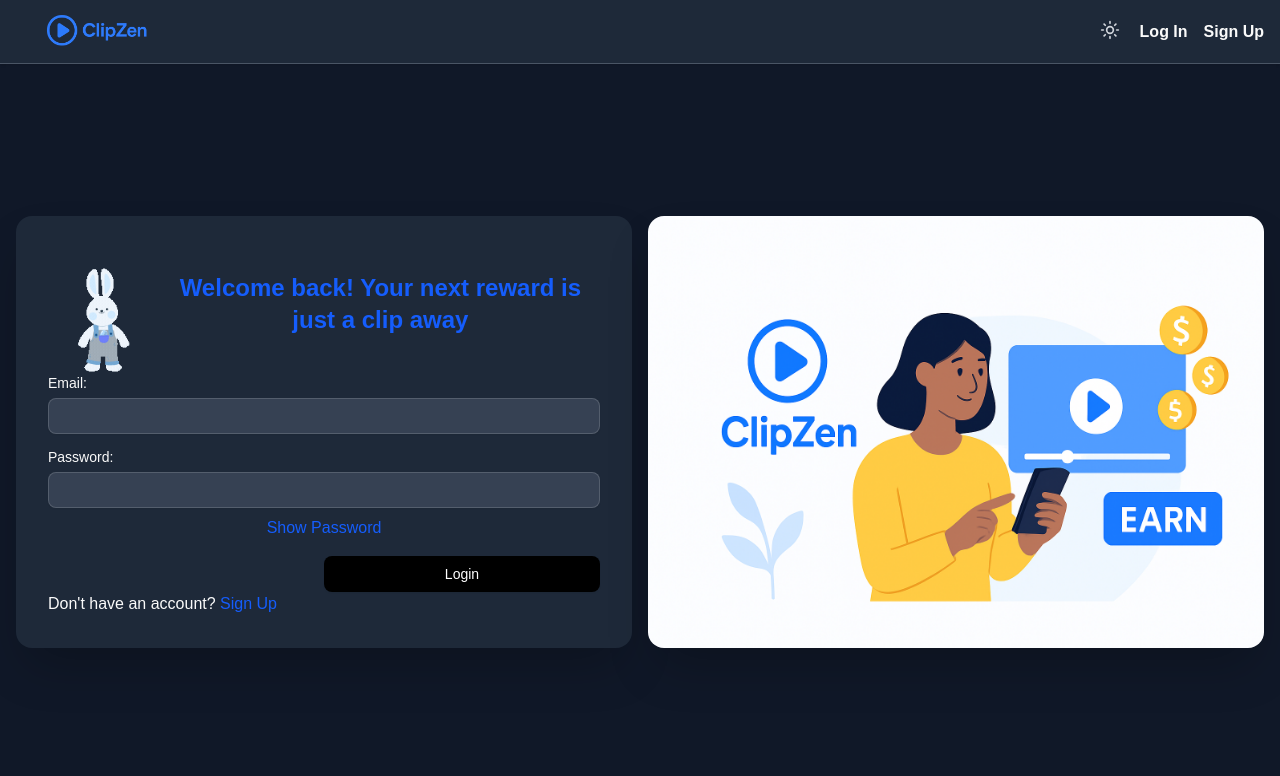
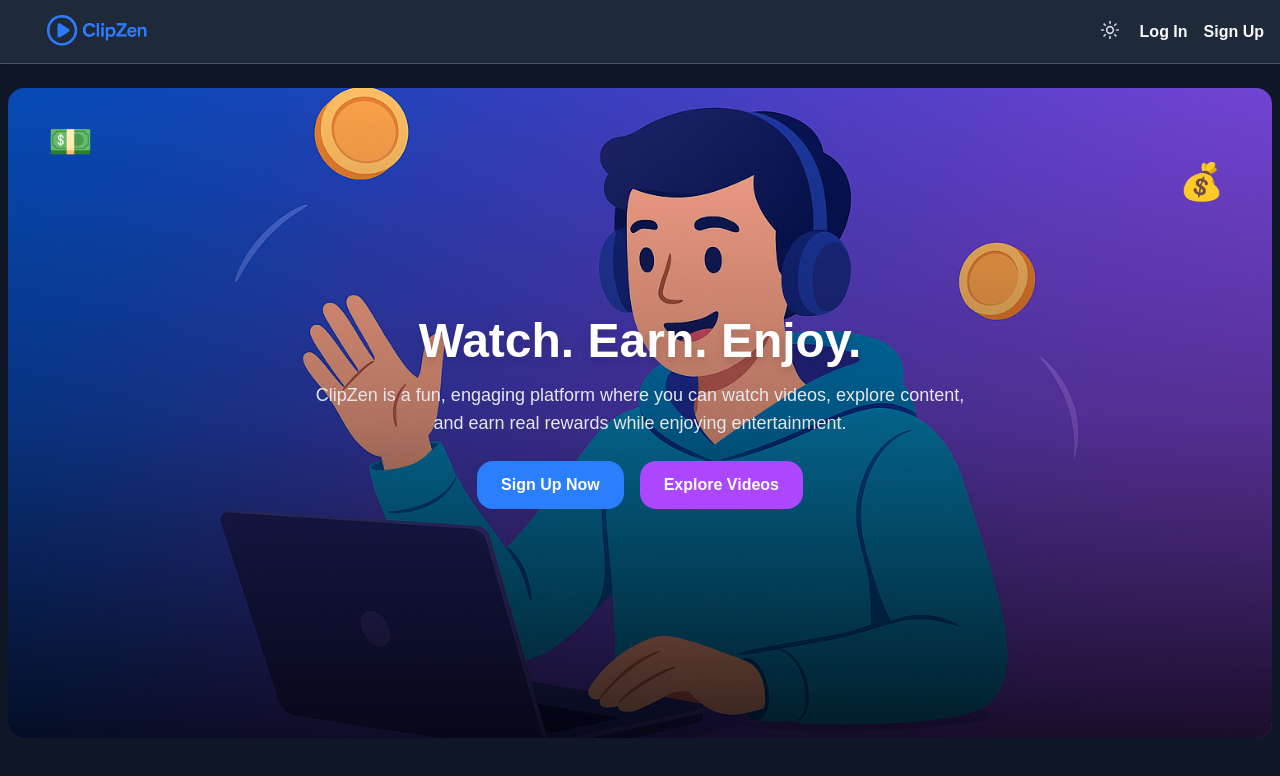
Before and after one commit to learn-web-and-earn/SCP, a React (Vite) app in the folder frontend/: page / in a window 1280 px wide. Before the commit this address led to /login. Shown: the top 776 px of the page. Built offline with nearby package versions, Linux system fonts and the light colour scheme; a web font is replaced by a local one.

Commit message:
Home Page Done

```diff
--- a/frontend/package.json
+++ b/frontend/package.json
@@ -18,6 +18,7 @@
     "axios": "^1.11.0",
     "class-variance-authority": "^0.7.1",
     "clsx": "^2.1.1",
+    "framer-motion": "^12.23.12",
     "lottie-react": "^2.4.1",
     "lucide-react": "^0.541.0",
     "react": "^19.1.1",
--- a/frontend/src/components/custom/Navbar.jsx
+++ b/frontend/src/components/custom/Navbar.jsx
@@ -21,7 +21,9 @@
   return (
     <div className='w-full h-16 bg-white dark:bg-gray-800 border-b border-gray-300 dark:border-gray-600 shadow-sm flex items-center px-4'>
       <div className='flex justify-between items-center w-full container mx-auto'>
-        <img className='w-40' src="/NavLogo.png" alt="ClipZen" />
+        <Link to="/">
+          <img className='w-40' src="/NavLogo.png" alt="ClipZen" />
+        </Link>
         <div className='flex items-center gap-4'>
           <ThemeSwitcher />
           {user ? (
--- a/frontend/src/index.css
+++ b/frontend/src/index.css
@@ -3,6 +3,25 @@
 * {
   font-family: 'TASA Explorer', sans-serif;
 }
+
+@keyframes bounce-slow {
+  0%, 100% { transform: translateY(0); }
+  50% { transform: translateY(-12px); }
+}
+
+@keyframes bounce-slower {
+  0%, 100% { transform: translateY(0); }
+  50% { transform: translateY(-18px); }
+}
+
+.animate-bounce-slow {
+  animation: bounce-slow 2s infinite ease-in-out;
+}
+
+.animate-bounce-slower {
+  animation: bounce-slower 2.5s infinite ease-in-out;
+}
+
 
 @import "tailwindcss";
 @import "tw-animate-css";
--- a/frontend/src/pages/public/Home.jsx
+++ b/frontend/src/pages/public/Home.jsx
@@ -1,11 +1,49 @@
-import React from 'react'
+import React from "react";
+import { Link } from "react-router-dom";
 
 const Home = () => {
   return (
-    <div>
-      <h1>Home</h1>
+    <div className="p-2">
+      <section className="relative w-full h-[500px] md:h-[650px] rounded-2xl overflow-hidden container mx-auto my-4">
+        {/* Background image */}
+        <img
+          src="/HeroBanner.png"
+          alt="ClipZen Hero"
+          className="absolute inset-0 w-full h-full object-cover"
+        />
+
+        {/* Gradient overlay */}
+        <div className="absolute inset-0 bg-gradient-to-b from-transparent via-black/30 to-black/80"></div>
+
+        {/* Floating coins */}
+        <div className="absolute top-10 left-10 text-4xl z-20 animate-bounce-slow">
+          💵
+        </div>
+        <div className="absolute top-20 right-12 text-4xl z-20 animate-bounce-slower">
+          💰
+        </div>
+
+        {/* Hero Content */}
+        <div className="relative z-30 flex flex-col items-center justify-center h-full text-center px-6">
+          <h1 className="text-3xl md:text-5xl font-bold mb-4 drop-shadow-lg text-white">
+            Watch. Earn. Enjoy.
+          </h1>
+          <p className="text-base md:text-lg max-w-2xl mb-6 text-gray-200">
+            ClipZen is a fun, engaging platform where you can watch videos,
+            explore content, and earn real rewards while enjoying entertainment.
+          </p>
+          <div className="flex gap-4 flex-wrap justify-center">
+            <Link to="/register" className="bg-blue-500 hover:bg-blue-600 px-6 py-3 rounded-2xl font-semibold text-white">
+              Sign Up Now
+            </Link>
+            <Link to="/explore" className="bg-purple-500 hover:bg-purple-600 px-6 py-3 rounded-2xl font-semibold text-white">
+              Explore Videos
+            </Link>
+          </div>
+        </div>
+      </section>
     </div>
-  )
-}
+  );
+};
 
-export default Home
+export default Home;
--- a/frontend/src/routes/AppRoutes.jsx
+++ b/frontend/src/routes/AppRoutes.jsx
@@ -15,9 +15,7 @@
       {
         path: "/",
         element: (
-          <CheckAuth>
             <Home />
-          </CheckAuth>
         ),
       },
       {
```
Also changed, not shown: frontend/public/HeroBanner.png (added), 1 other file (tests, documents, lock files or other folders).
